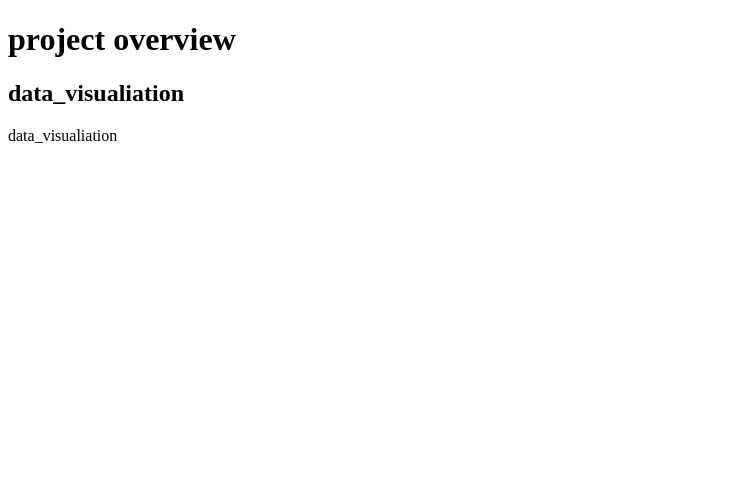
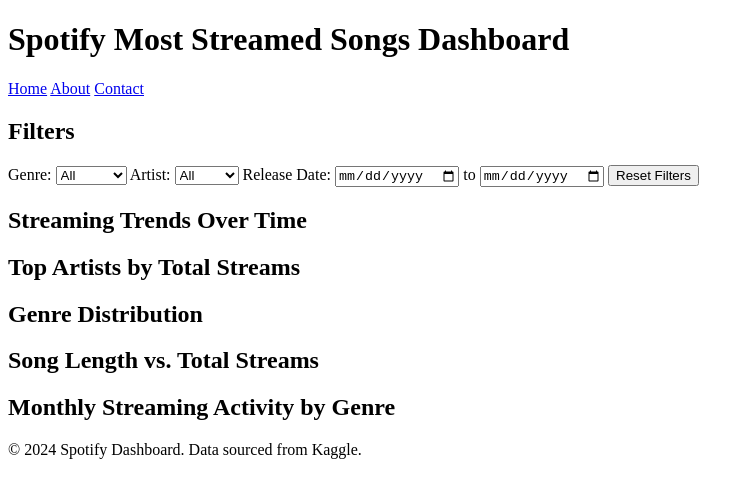
Before and after one commit to Judykimani1/data_visualiation, a plain HTML site: page index.html in a window 1280 px wide. Shown: the whole page, without its empty margins (0-754 px from the left). Drawn offline with nearby package versions, Linux system fonts and the light colour scheme.

Commit message:
ft-#1-add root layout

```diff
--- a/index.html
+++ b/index.html
@@ -1,15 +1,85 @@
 <!DOCTYPE html>
 <html lang="en">
-    <head>
-        <meta charset="UTF-8" />
-        <meta http-equiv="X-UA-Compatible" content="IE=edge" />
-        <meta name="viewport" content="width=device-width, initial-scale=1.0" />
-        <title>data_visualiation</title>
-    </head>
-    <body>
-        <h1>project overview</h1>
-        <h2>data_visualiation</h2>
-        <p>data_visualiation</p>
-    </body>
-    <script src="index.js"></script>
+<head>
+    <meta charset="UTF-8">
+    <meta name="viewport" content="width=device-width, initial-scale=1.0">
+    <title>Spotify Most Streamed Songs Dashboard</title>
+    <link rel="stylesheet" href="styles.css">
+    <script src="https://d3js.org/d3.v7.min.js"></script>
+</head>
+<body>
+    <header>
+        <h1>Spotify Most Streamed Songs Dashboard</h1>
+        <nav>
+            <a href="#">Home</a>
+            <a href="#">About</a>
+            <a href="#">Contact</a>
+        </nav>
+    </header>
+
+    <div id="dashboard">
+        <aside id="sidebar">
+            <h2>Filters</h2>
+            <label for="genre">Genre:</label>
+            <select id="genre">
+                <option value="all">All</option>
+                <!-- Add more genres as needed -->
+                <option value="pop">Pop</option>
+                <option value="rock">Rock</option>
+                <option value="hip-hop">Hip-Hop</option>
+                <!-- ... -->
+            </select>
+
+            <label for="artist">Artist:</label>
+            <select id="artist">
+                <option value="all">All</option>
+                <!-- Add more artists as needed -->
+                <option value="artist1">Artist 1</option>
+                <option value="artist2">Artist 2</option>
+                <!-- ... -->
+            </select>
+
+            <label for="date-range">Release Date:</label>
+            <input type="date" id="start-date">
+            to
+            <input type="date" id="end-date">
+
+            <button id="reset-filters">Reset Filters</button>
+        </aside>
+
+        <main id="main-content">
+            <section id="line-chart">
+                <h2>Streaming Trends Over Time</h2>
+                <!-- D3.js Line Chart will be rendered here -->
+            </section>
+
+            <section id="bar-chart">
+                <h2>Top Artists by Total Streams</h2>
+                <!-- D3.js Bar Chart will be rendered here -->
+            </section>
+
+            <section id="pie-chart">
+                <h2>Genre Distribution</h2>
+                <!-- D3.js Pie Chart will be rendered here -->
+            </section>
+
+            <section id="scatter-plot">
+                <h2>Song Length vs. Total Streams</h2>
+                <!-- D3.js Scatter Plot will be rendered here -->
+            </section>
+
+            <section id="heatmap">
+                <h2>Monthly Streaming Activity by Genre</h2>
+                <!-- D3.js Heatmap will be rendered here -->
+            </section>
+        </main>
+    </div>
+
+    <footer>
+        &copy; 2024 Spotify Dashboard. Data sourced from Kaggle.
+    </footer>
+
+    <!-- Link to your script file for D3 visualizations -->
+    <script src="script.js"></script>
+</body>
 </html>
```
Also changed, not shown: 1 other file.
